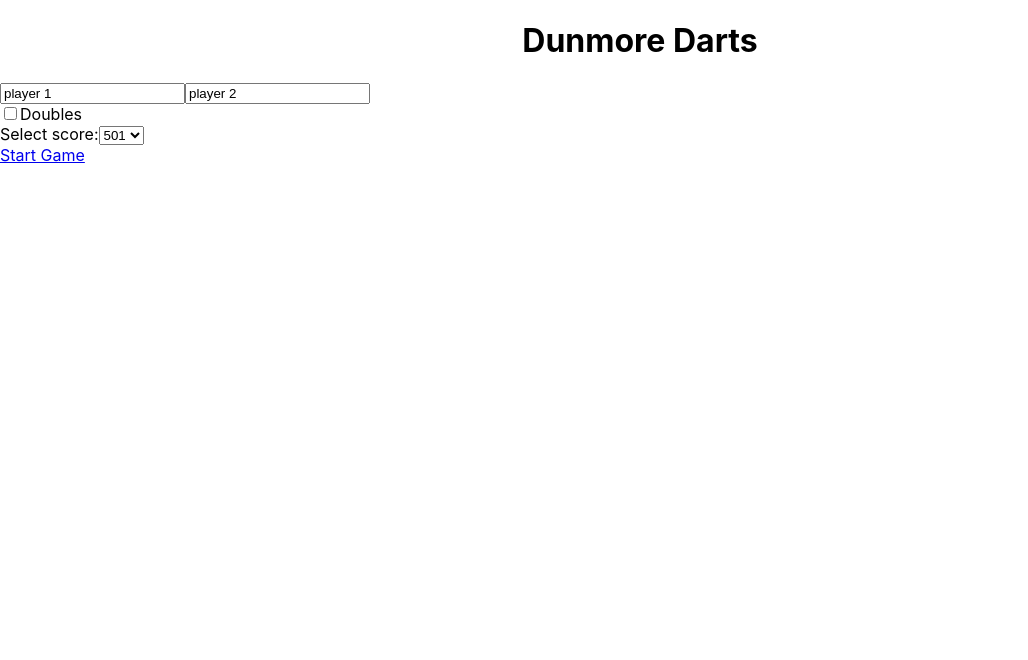
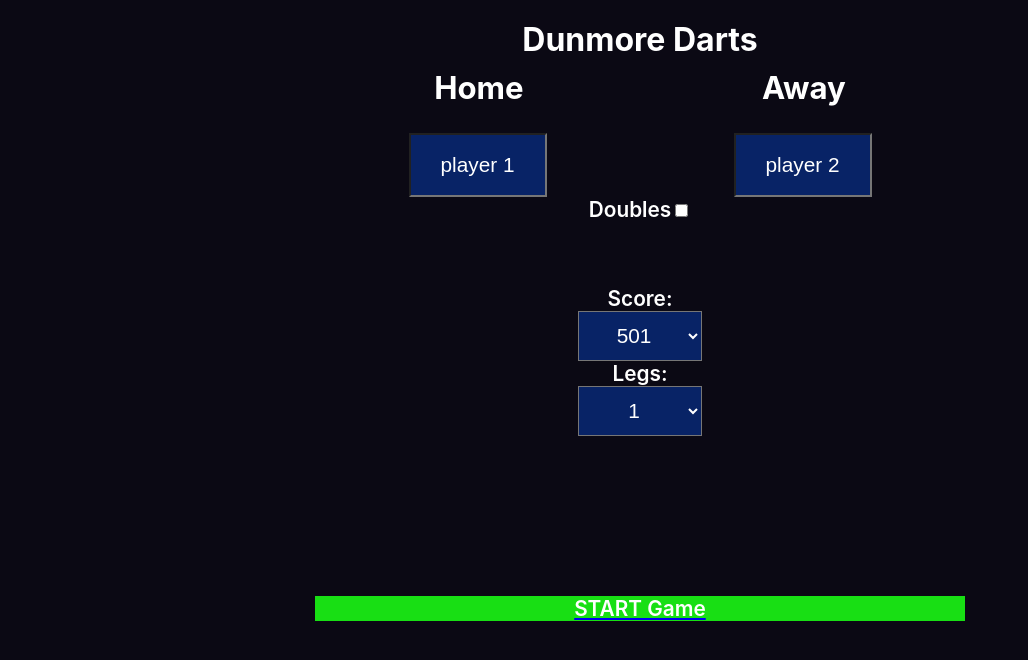
Before and after one commit to barrytrearty/DartsCalculator, a React (Create React App) app: page / in a window 1280 px wide. Shown: the top 660 px of the page, without its empty margins (0-1028 px from the left). Built offline with nearby package versions, Linux system fonts and the light colour scheme.

Commit message:
implementing figma design on start page

```diff
--- a/src/App.css
+++ b/src/App.css
@@ -1,3 +1,13 @@
+.App {
+  width: 100vw;
+  margin: auto;
+  display: flex;
+  flex-direction: column;
+  font-size: 1.3rem;
+  font-weight: 600;
+  color: white;
+}
+
 button {
   width: 33vw;
   height: 10vh;
@@ -10,8 +20,69 @@ button {
 
 h1 {
   text-align: center;
+  margin: auto;
+  margin-top: 20px;
+  margin-bottom: 0px;
+  font-size: 2rem;
 }
 
 h2 {
   text-align: center;
+  margin-top: 10px;
 }
+
+@media (min-width: 650px) {
+  .App {
+    width: 650px;
+  }
+}
+
+.sides {
+  display: flex;
+  justify-content: space-around;
+}
+
+.sides-game {
+  flex-direction: row-reverse;
+}
+
+.player-row {
+  display: flex;
+  justify-content: space-around;
+}
+
+.checkbox-row {
+  text-align: center;
+}
+
+.select {
+  display: flex;
+  flex-direction: column;
+  text-align: center;
+}
+
+#doubles-row {
+  visibility: hidden;
+}
+
+.rectangle {
+  background-color: #082366;
+  width: 124px;
+  height: 50px;
+  font-size: 1.3rem;
+  color: white;
+  text-align: center;
+  padding: 5px;
+  margin: auto;
+}
+
+.start-button {
+  margin: auto;
+  margin-top: 20vh;
+  text-align: center;
+  width: 100%;
+  text-transform: capitalize;
+  text-decoration: none;
+  color: white;
+  background-color: #18df14;
+}
--- a/src/App.js
+++ b/src/App.js
@@ -1,17 +1,24 @@
 // import logo from "./logo.svg";
 import "./App.css";
+import { useEffect } from "react";
 import { BrowserRouter as Router, Routes, Route } from "react-router-dom";
 import Game from "./pages/Game";
 import Start from "./pages/Start";
 
 function App() {
+  useEffect(() => {
+    document.body.style = "background: #0B0914;";
+  }, []);
+
   return (
-    <Router className="App">
-      <h1>Dunmore Darts</h1>
-      <Routes>
-        <Route path="/" element={<Start />} />
-        <Route path="game/:score" element={<Game />} />
-      </Routes>
+    <Router>
+      <div className="App">
+        <h1>Dunmore Darts</h1>
+        <Routes>
+          <Route path="/" element={<Start />} />
+          <Route path="game/:score/:legs" element={<Game />} />
+        </Routes>
+      </div>
     </Router>
   );
 }
--- a/src/pages/Game.jsx
+++ b/src/pages/Game.jsx
@@ -55,6 +55,10 @@ const Game = () => {
 
   return (
     <div>
+      <section className="sides sides-game">
+        <h2>Home</h2>
+        <h2>Away</h2>
+      </section>
       <section>
         <div className="scores">
           <h1>{player1Score}</h1>
--- a/src/pages/Start.jsx
+++ b/src/pages/Start.jsx
@@ -3,31 +3,70 @@ import { useState } from "react";
 
 const Start = () => {
   const [score, setScore] = useState("501");
+  const [legs, setLegs] = useState("3");
+
+  const handleCheckBox = (e) => {
+    const checked = e.target.checked;
+    if (checked) {
+      console.log("checked");
+      document.getElementById("doubles-row").style.visibility = "visible";
+    } else {
+      document.getElementById("doubles-row").style.visibility = "hidden";
+    }
+  };
 
   return (
     <div>
+      <section className="sides">
+        <h2>Home</h2>
+        <h2>Away</h2>
+      </section>
       <section className="players">
-        <div>
-          <input type="text" defaultValue={"player 1"} />
-          <input type="text" defaultValue={"player 2"} />
-          {/* <input type="text" placeholder="add player" />
-          <input type="text" placeholder="add player" /> */}
+        <div className="player-row" id="singles-row">
+          <input type="text" defaultValue={"player 1"} className="rectangle" />
+          <input type="text" defaultValue={"player 2"} className="rectangle" />
+        </div>
+        <div className="checkbox-row">
+          <label>Doubles</label>
+          <input
+            type="checkbox"
+            value="1"
+            onClick={(e) => {
+              handleCheckBox(e);
+            }}
+          />
         </div>
 
-        <label>
-          <input type="checkbox" />
-          Doubles
-        </label>
+        <div className="player-row" id="doubles-row">
+          <input type="text" defaultValue={"player 3"} className="rectangle" />
+          <input type="text" defaultValue={"player 4"} className="rectangle" />
+        </div>
       </section>
-      <section className="score">
-        <label for="score">Select score:</label>
-        <select name="score" id="score">
+      <section className="score select">
+        <label for="score">Score:</label>
+        <select name="score" id="score" className="rectangle">
           <option value="501">501</option>
           <option value="301">301</option>
           <option value="120">120</option>
         </select>
       </section>
-      <Link to={`/game/${score}`}>Start Game</Link>
+      <section className="legs select">
+        <label for="legs">Legs:</label>
+        <select name="legs" id="legs" className="rectangle">
+          <option value="1">1</option>
+          <option value="2">2</option>
+          <option value="3">3</option>
+          <option value="4">4</option>
+          <option value="5">5</option>
+          <option value="6">6</option>
+          <option value="7">7</option>
+        </select>
+      </section>
+      <section>
+        <Link to={`/game/${score}/${legs}`}>
+          <div className="start-button">START Game</div>
+        </Link>
+      </section>
     </div>
   );
 };
```
